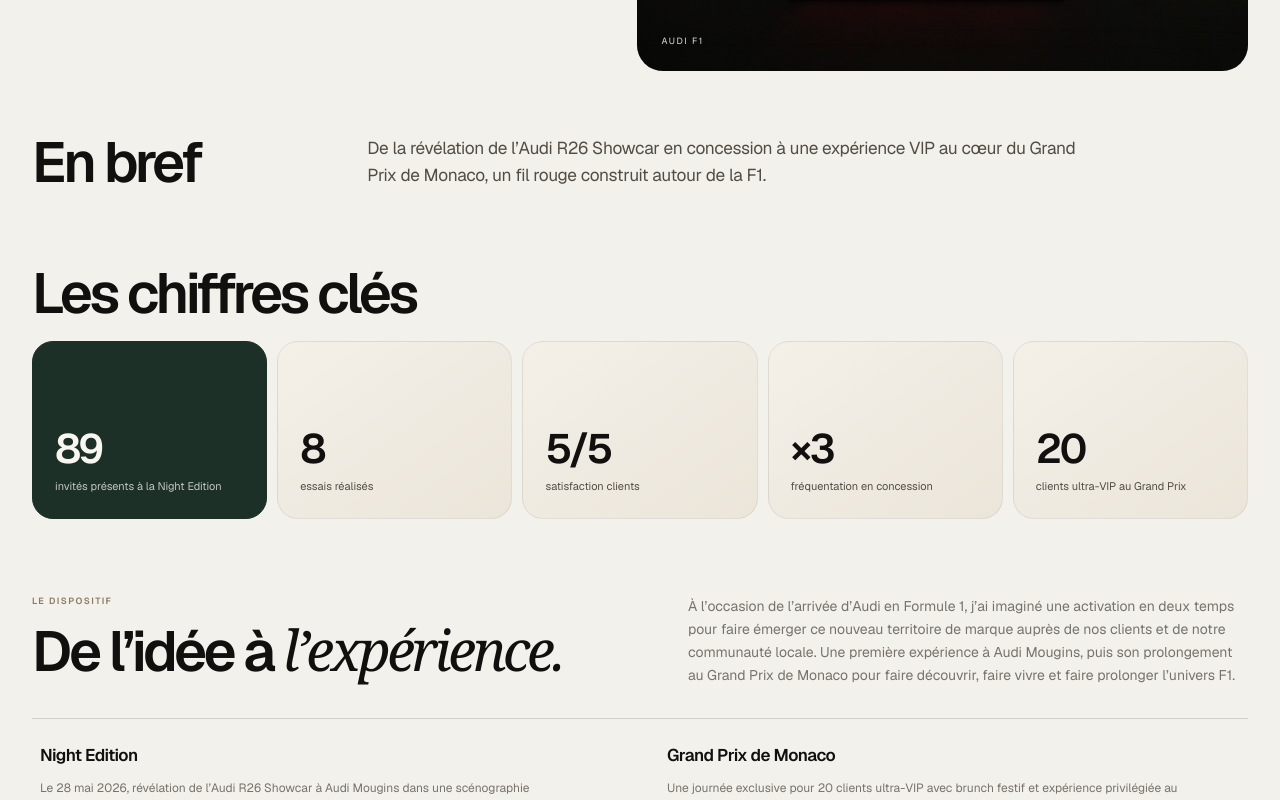
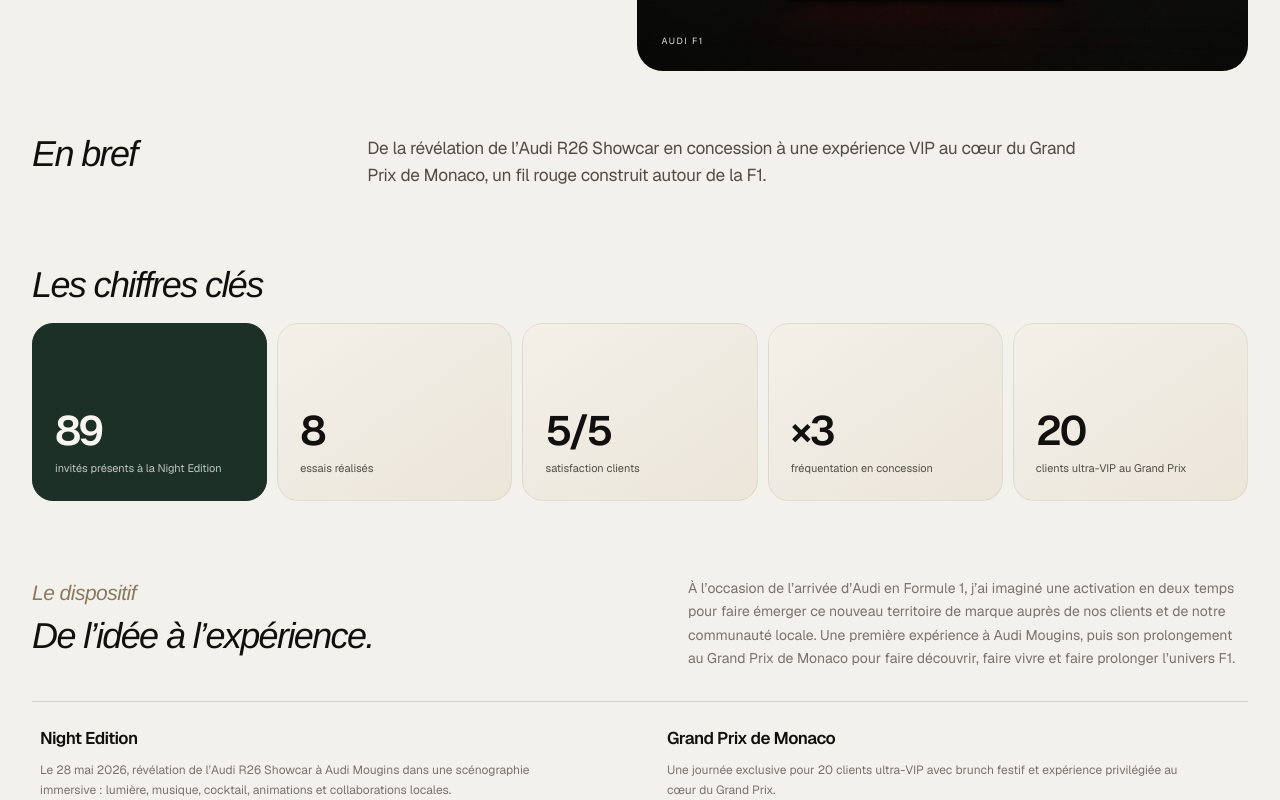
Before and after one commit to paulsebille/Portfolio, a Next.js app: page /projects/audi-f1-experience in a window 1280 px wide. Shown: the part 600-1400 px from the top of the page. Built offline with nearby package versions, Linux system fonts and the light colour scheme.

Commit message:
Align project headings with homepage typography

```diff
--- a/app/globals.css
+++ b/app/globals.css
@@ -4299,3 +4299,43 @@ body { font-family: "Helvetica Neue", Helvetica, Arial, sans-serif; }
   }
   .project-gallery-track.is-single .project-gallery-slide { flex-basis: 100%; }
 }
+
+
+/* Match project page titles to the homepage typography */
+.project-detail-heading h1 {
+  font-family: "Helvetica Neue", Helvetica, Arial, sans-serif;
+}
+.project-brief-title,
+.project-results-section .project-section-heading h2,
+.project-approach-heading h2,
+.project-gallery-heading h2 {
+  font-family: "Helvetica Neue", Helvetica, Arial, sans-serif;
+  font-size: clamp(24px, 3.1vw, 36px);
+  font-style: italic;
+  font-weight: 450;
+  line-height: 1.04;
+  letter-spacing: -.045em;
+}
+.project-section-heading h2 em {
+  font-family: inherit;
+  font-style: inherit;
+  font-weight: inherit;
+}
+.project-detail-eyebrow {
+  font-family: "Helvetica Neue", Helvetica, Arial, sans-serif;
+  font-size: clamp(17px, 1.7vw, 21px);
+  font-style: italic;
+  font-weight: 430;
+  letter-spacing: -.025em;
+  text-transform: none;
+  margin-bottom: 8px;
+}
+@media (max-width: 640px) {
+  .project-brief-title,
+  .project-results-section .project-section-heading h2,
+  .project-approach-heading h2,
+  .project-gallery-heading h2 {
+    font-size: 24px;
+  }
+  .project-detail-eyebrow { font-size: 17px; }
+}
```
